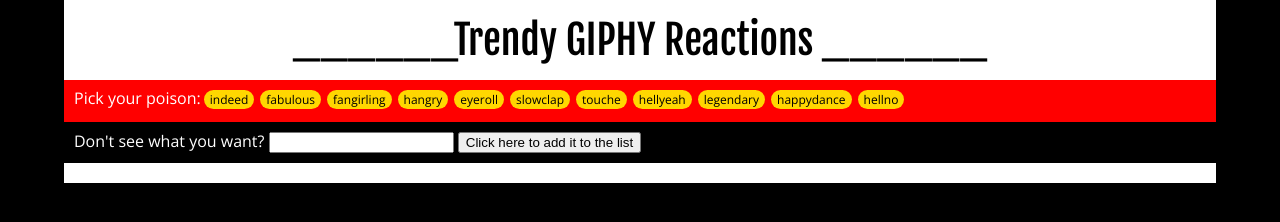
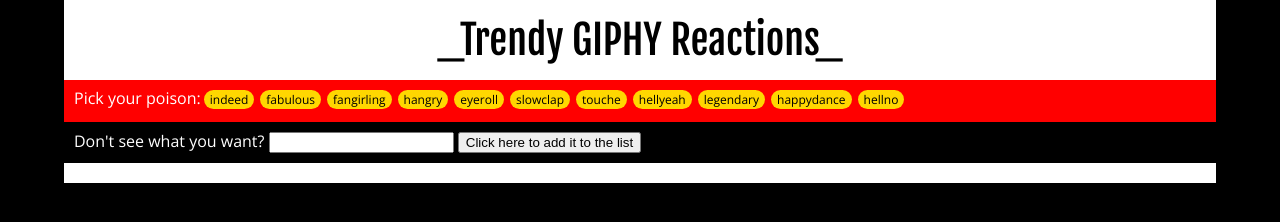
Before and after one commit to Justorganiclove/GIPHYAPI, a plain HTML site: page index.html in a window 1280 px wide. Drawn offline with nearby package versions, Linux system fonts and the light colour scheme.

Commit message:
changes to index

```diff
--- a/index.html
+++ b/index.html
@@ -5,7 +5,7 @@
     <link rel="stylesheet" type="text/css" href="assets/css/reset.css">
     <link rel="stylesheet" type="text/css" href="assets/css/style.css">
     <link href="https://fonts.googleapis.com/css?family=Open+Sans" rel="stylesheet">
-     <link href="https://fonts.googleapis.com/css?family=Open+Sans" rel="stylesheet">
+    <link href="https://fonts.googleapis.com/css?family=Open+Sans" rel="stylesheet">
     <link href="https://fonts.googleapis.com/css?family=Fjalla+One" rel="stylesheet">
     <script src="https://cdnjs.cloudflare.com/ajax/libs/jquery/3.2.1/jquery.min.js"></script>
 
@@ -13,7 +13,7 @@
 </head>
 
 <body>
-	<h1> ______Trendy GIPHY Reactions ______</h1>
+	<h1> _Trendy GIPHY Reactions_</h1>
     <div id="buttons"> Pick your poison:</div>
     <form id="reactions">
         <label for="reactions">Don't see what you want?</label>
```
